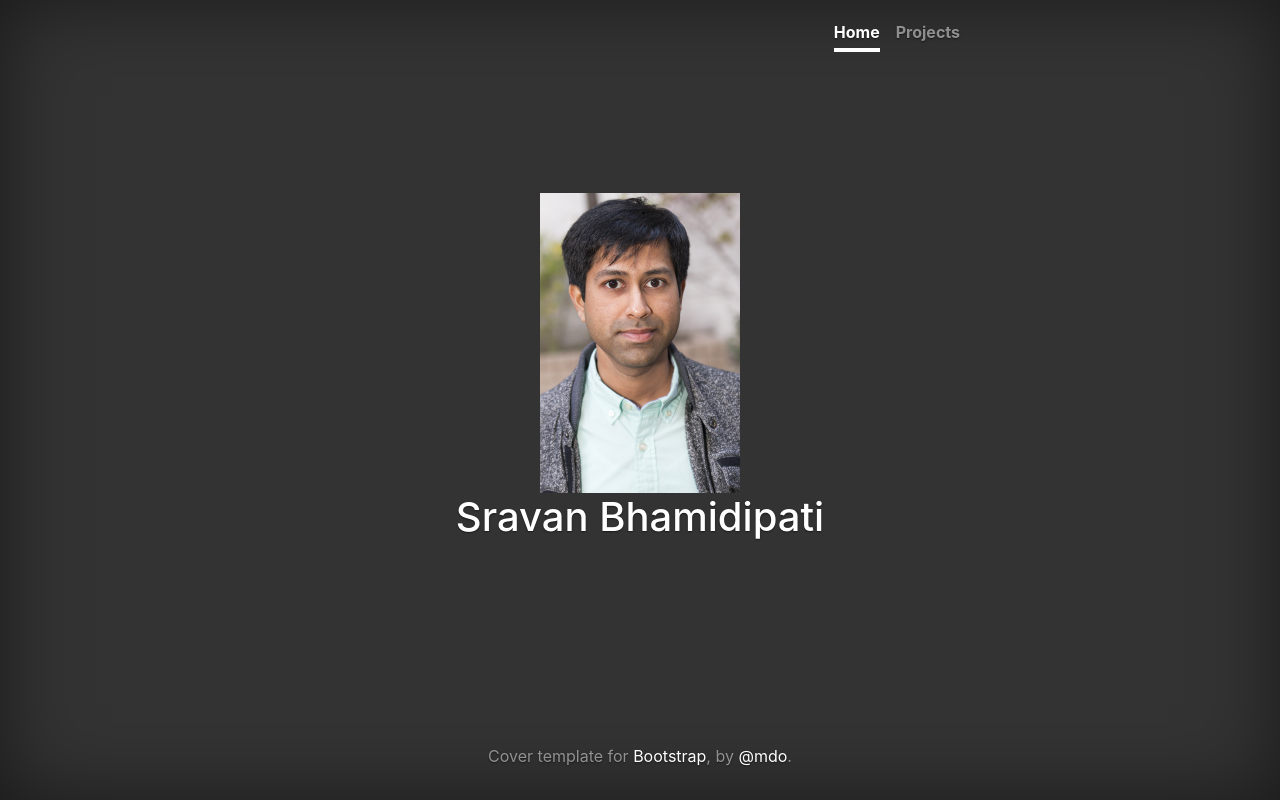
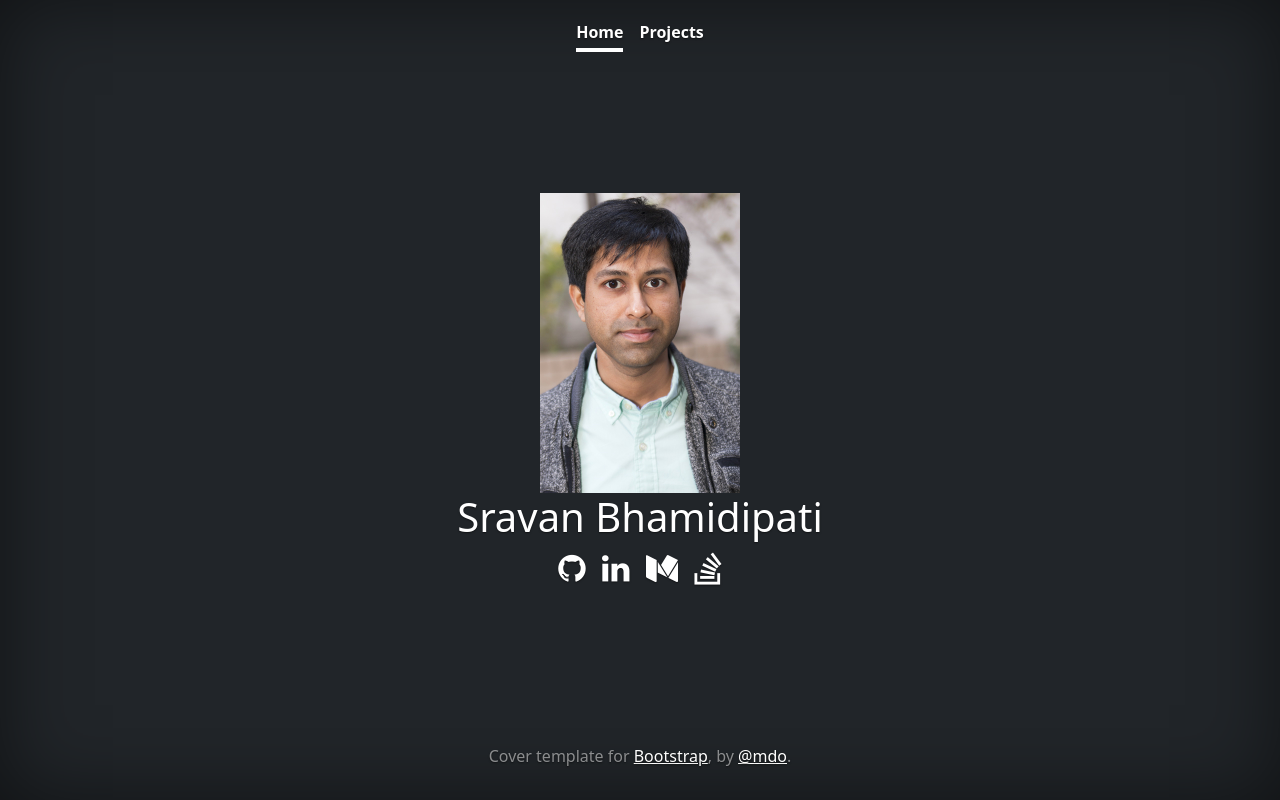
Before and after one commit to bsravanin/bsravan.in, a plain HTML site: page index.html in a window 1280 px wide. Drawn offline with nearby package versions, Linux system fonts and the light colour scheme.

Commit message:
Upgrade boostrap and fix fontawesome

```diff
--- a/cover.css
+++ b/cover.css
@@ -2,12 +2,6 @@
  * Globals
  */
 
-/* Links */
-a,
-a:focus,
-a:hover {
-  color: #fff;
-}
 
 /* Custom default button */
 .btn-secondary,
@@ -15,8 +9,6 @@ a:hover {
 .btn-secondary:focus {
   color: #333;
   text-shadow: none; /* Prevent inheritance from `body` */
-  background-color: #fff;
-  border: .05rem solid #fff;
 }
 
 
@@ -24,16 +16,7 @@ a:hover {
  * Base structure
  */
 
-html,
 body {
-  height: 100%;
-  background-color: #333;
-}
-
-body {
-  display: -ms-flexbox;
-  display: flex;
-  color: #fff;
   text-shadow: 0 .05rem .1rem rgba(0, 0, 0, .5);
   box-shadow: inset 0 0 5rem rgba(0, 0, 0, .5);
 }
@@ -46,13 +29,6 @@ body {
 /*
  * Header
  */
-.masthead {
-  margin-bottom: 2rem;
-}
-
-.masthead-brand {
-  margin-bottom: 0;
-}
 
 .nav-masthead .nav-link {
   padding: .25rem 0;
@@ -76,33 +52,9 @@ body {
   border-bottom-color: #fff;
 }
 
-@media (min-width: 48em) {
-  .masthead-brand {
-    float: left;
-  }
-  .nav-masthead {
-    float: right;
-  }
+/*
+ * Custom
+ */
+a {
+  color: #fff!important;
 }
-
-
-/*
- * Cover
- */
-.cover {
-  padding: 0 1.5rem;
-}
-.cover .btn-lg {
-  padding: .75rem 1.25rem;
-  font-weight: 700;
-}
-.project {
-  text-decoration: underline;
-}
-
-/*
- * Footer
- */
-.mastfoot {
-  color: rgba(255, 255, 255, .5);
-}
--- a/index.html
+++ b/index.html
@@ -1,27 +1,25 @@
 <!doctype html>
-<html lang="en">
+<html lang="en" class="h-100">
   <head>
     <meta charset="utf-8">
-    <meta name="viewport" content="width=device-width, initial-scale=1, shrink-to-fit=no">
-    <meta name="description" content="">
-    <meta name="author" content="">
+    <meta name="viewport" content="width=device-width, initial-scale=1">
     <link rel="icon" href="sravan.ico">
 
     <title>Sravan Bhamidipati</title>
 
     <!-- Bootstrap core CSS -->
-    <link rel="stylesheet" href="https://cdn.jsdelivr.net/npm/bootstrap@4.6.0/dist/css/bootstrap.min.css"
-      integrity="sha384-B0vP5xmATw1+K9KRQjQERJvTumQW0nPEzvF6L/Z6nronJ3oUOFUFpCjEUQouq2+l" crossorigin="anonymous">
-    <link rel="stylesheet" href="https://cdnjs.cloudflare.com/ajax/libs/font-awesome/5.15.2/js/fontawesome.min.js">
+    <link href="https://cdn.jsdelivr.net/npm/bootstrap@5.0.2/dist/css/bootstrap.min.css" rel="stylesheet"
+      integrity="sha384-EVSTQN3/azprG1Anm3QDgpJLIm9Nao0Yz1ztcQTwFspd3yD65VohhpuuCOmLASjC" crossorigin="anonymous">
+    <link rel="stylesheet" href="https://cdnjs.cloudflare.com/ajax/libs/font-awesome/4.7.0/css/font-awesome.min.css">
 
     <!-- Custom styles for this template -->
     <link href="cover.css" rel="stylesheet">
   </head>
 
-  <body class="text-center">
+  <body class="d-flex h-100 text-center text-white bg-dark">
     <div class="cover-container d-flex w-100 h-100 p-3 mx-auto flex-column">
-      <header class="masthead mb-auto">
-        <div class="inner">
+      <header class="mb-auto">
+        <div>
           <nav class="nav nav-masthead justify-content-center">
             <a class="nav-link active" href="#">Home</a>
             <a class="nav-link" href="projects.html">Projects</a>
@@ -29,9 +27,9 @@
         </div>
       </header>
 
-      <main role="main" class="inner cover">
-        <img src="sravan.jpg" width="200" height="300">
-        <h1 class="cover-heading">Sravan Bhamidipati</h1>
+      <main class="px-3">
+        <img src="sravan.jpg" width="200" height="300" alt="Sravan Bhamidipati">
+        <h1>Sravan Bhamidipati</h1>
         <h2><ul class="list-inline">
           <li class="list-inline-item"><a href="https://github.com/bsravanin"><i class="fa fa-github"></i></a></li>
           <li class="list-inline-item"><a href="https://www.linkedin.com/in/bsravanin"><i class="fa fa-linkedin"></i></a></li>
@@ -41,10 +39,8 @@
         </ul></h2>
       </main>
 
-      <footer class="mastfoot mt-auto">
-        <div class="inner">
-          <p>Cover template for <a href="https://getbootstrap.com/">Bootstrap</a>, by <a href="https://twitter.com/mdo">@mdo</a>.</p>
-        </div>
+      <footer class="mt-auto text-white-50">
+        <p>Cover template for <a href="https://getbootstrap.com/">Bootstrap</a>, by <a href="https://twitter.com/mdo">@mdo</a>.</p>
       </footer>
     </div>
 
@@ -54,9 +50,9 @@
     <!-- Placed at the end of the document so the pages load faster -->
     <script src="https://code.jquery.com/jquery-3.5.1.slim.min.js"
       integrity="sha384-DfXdz2htPH0lsSSs5nCTpuj/zy4C+OGpamoFVy38MVBnE+IbbVYUew+OrCXaRkfj" crossorigin="anonymous"></script>
-    <script src="https://cdn.jsdelivr.net/npm/popper.js@1.16.1/dist/umd/popper.min.js"
-      integrity="sha384-9/reFTGAW83EW2RDu2S0VKaIzap3H66lZH81PoYlFhbGU+6BZp6G7niu735Sk7lN" crossorigin="anonymous"></script>
-    <script src="https://cdn.jsdelivr.net/npm/bootstrap@4.6.0/dist/js/bootstrap.min.js"
-      integrity="sha384-+YQ4JLhjyBLPDQt//I+STsc9iw4uQqACwlvpslubQzn4u2UU2UFM80nGisd026JF" crossorigin="anonymous"></script>
+    <script src="https://cdn.jsdelivr.net/npm/@popperjs/core@2.9.2/dist/umd/popper.min.js"
+      integrity="sha384-IQsoLXl5PILFhosVNubq5LC7Qb9DXgDA9i+tQ8Zj3iwWAwPtgFTxbJ8NT4GN1R8p" crossorigin="anonymous"></script>
+    <script src="https://cdn.jsdelivr.net/npm/bootstrap@5.0.2/dist/js/bootstrap.min.js"
+      integrity="sha384-cVKIPhGWiC2Al4u+LWgxfKTRIcfu0JTxR+EQDz/bgldoEyl4H0zUF0QKbrJ0EcQF" crossorigin="anonymous"></script>
   </body>
 </html>
```
Also changed, not shown: projects.html (+11 -13 lines).
